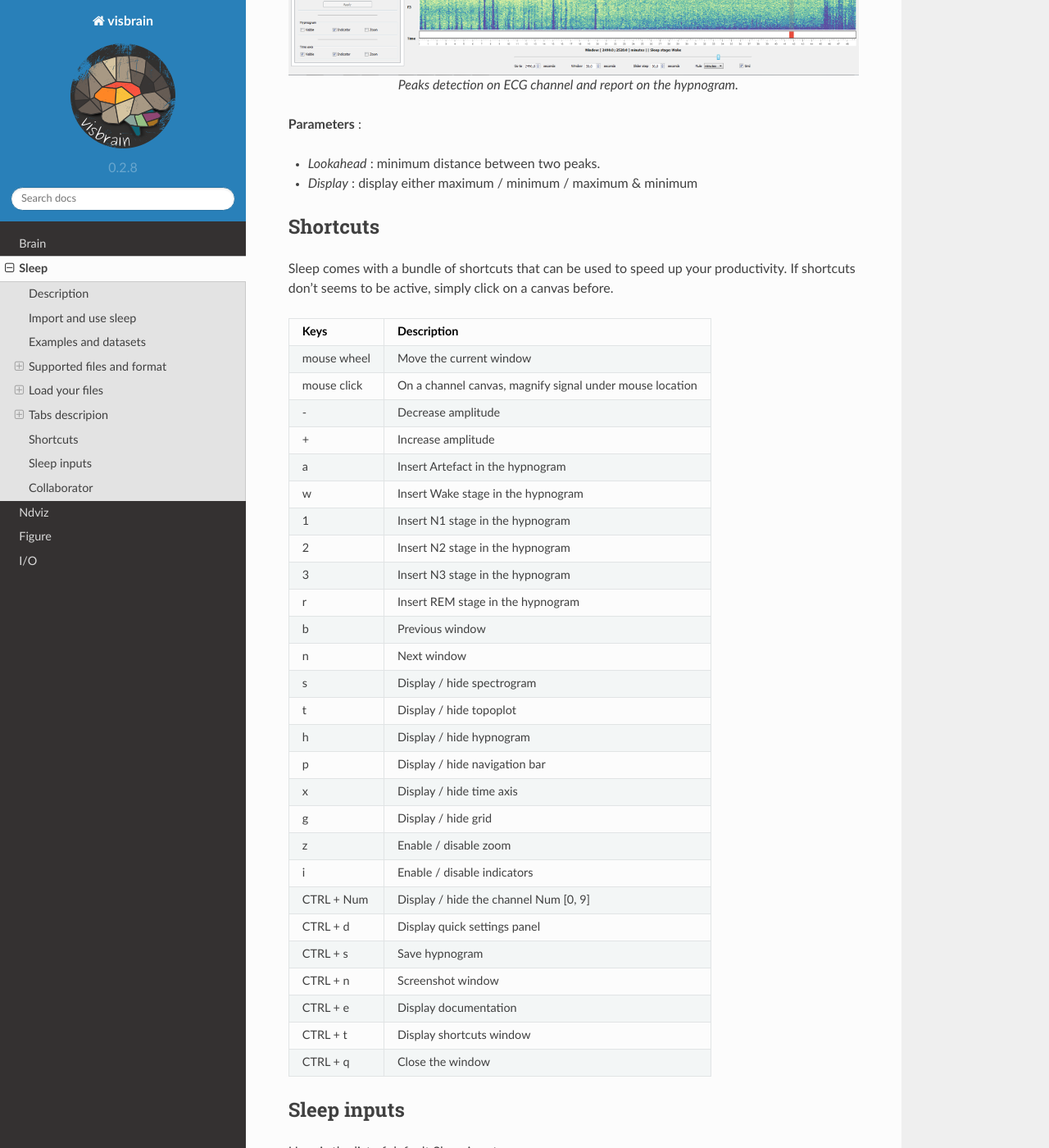
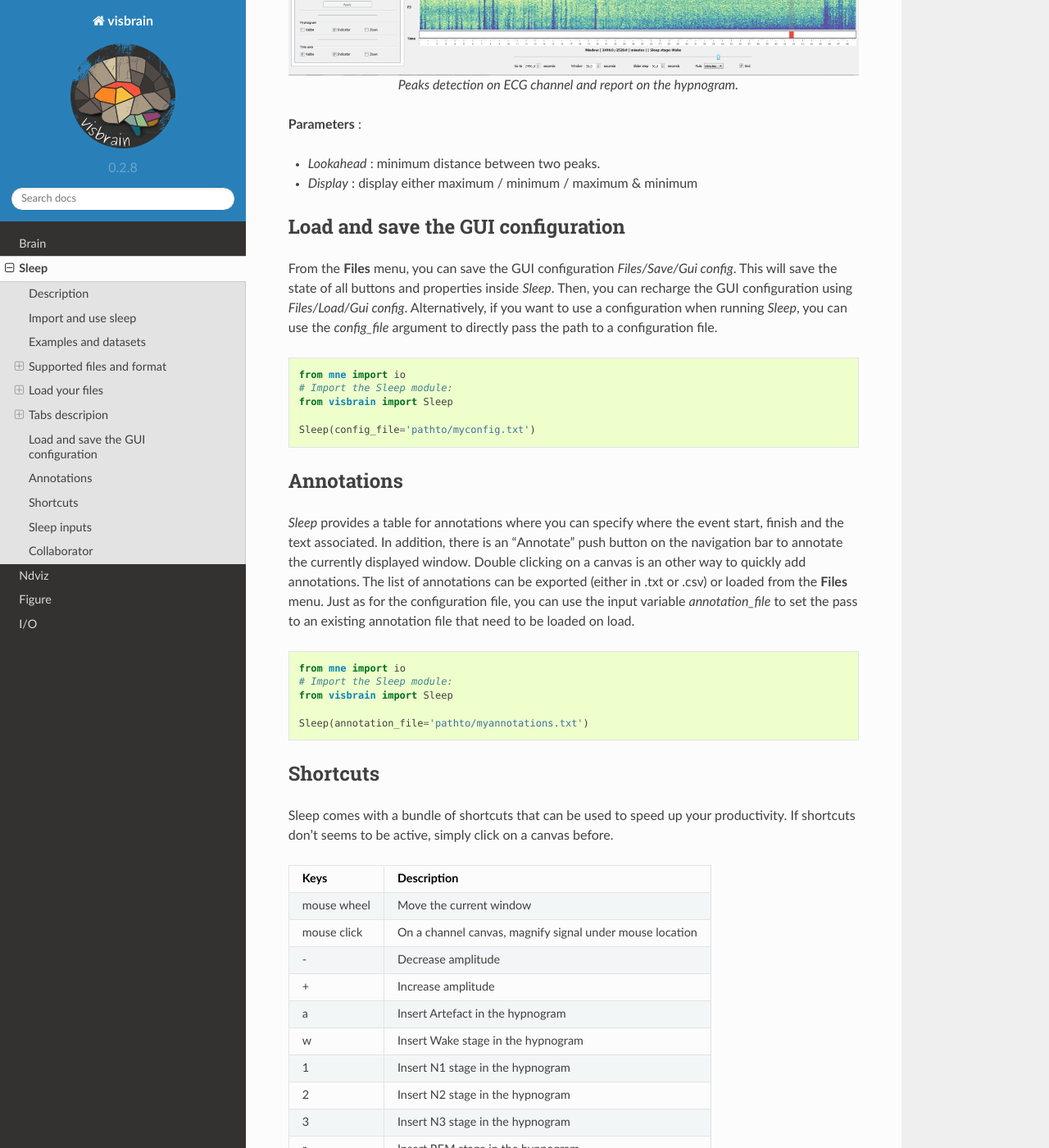
Before and after one commit to EtienneCmb/visbrain, a Sphinx documentation site: the page built from docs/sleep.rst, in a window 1280 px wide and 1400 px high, scrolled down 14749 px. Shown: the whole window at 82% size. Built offline with Sphinx 7.4.7 and the Read the Docs theme 2.0.0, drawn with Linux system fonts in a browser that asks for light colours.

Commit message:
Start improving Sleep documentation

```diff
--- a/docs/index.rst
+++ b/docs/index.rst
@@ -98,6 +98,8 @@ What's new?
   * Sleep
 
     * Support annotations
+    * Enable editing/removing detections
+    * Improve default topoplot state
 
 
 * New in version v0.2.8
--- a/docs/sleep.rst
+++ b/docs/sleep.rst
@@ -465,6 +465,38 @@ Perform a peak detection.
 * *Lookahead* : minimum distance between two peaks.
 * *Display* : display either maximum / minimum / maximum & minimum
 
+
+Load and save the GUI configuration
+-----------------------------------
+
+From the **Files** menu, you can save the GUI configuration *Files/Save/Gui config*. This will save the state of all buttons and properties inside *Sleep*. Then, you can recharge the GUI configuration using *Files/Load/Gui config*.
+Alternatively, if you want to use a configuration when running *Sleep*, you can use the *config_file* argument to directly pass the path to a configuration file.
+
+.. code-block:: python
+
+  from mne import io
+  # Import the Sleep module:
+  from visbrain import Sleep
+
+  Sleep(config_file='pathto/myconfig.txt')
+
+
+Annotations
+-----------
+
+*Sleep* provides a table for annotations where you can specify where the event start, finish and the text associated. In addition, there is an "Annotate" push button on the navigation bar to annotate the currently displayed window. Double clicking on a canvas is an other way to quickly add annotations.
+The list of annotations can be exported (either in .txt or .csv) or loaded from the **Files** menu.
+Just as for the configuration file, you can use the input variable *annotation_file* to set the pass to an existing annotation file that need to be loaded on load.
+
+.. code-block:: python
+
+  from mne import io
+  # Import the Sleep module:
+  from visbrain import Sleep
+
+  Sleep(annotation_file='pathto/myannotations.txt')
+
+
 Shortcuts
 ---------
 
```
Also changed, not shown: 3 other files.
